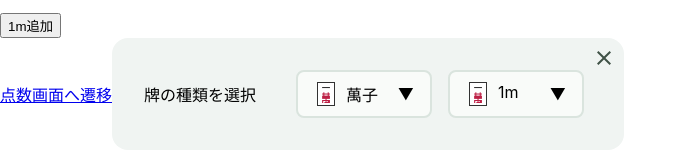
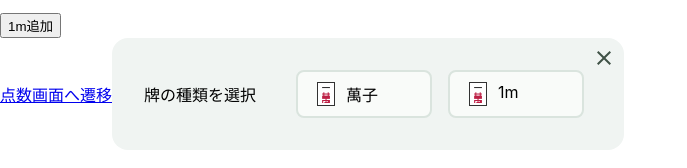
Before and after one commit to disk-12/HappyMahjong, a React (Create React App) app in the folder frontend/: page /check in a window 1280 px wide. Shown: the part 152-320 px from the top of the page, without its empty margins (0-687 px from the left). Built offline with nearby package versions, Linux system fonts and the light colour scheme.

Commit message:
beforeを削除

```diff
--- a/frontend/src/components/HaiSelector/HaiSelector.scss
+++ b/frontend/src/components/HaiSelector/HaiSelector.scss
@@ -18,11 +18,10 @@
         box-sizing: border-box;
         border-radius: 8px;
 
-        &:after{
-            content:"▼";
-            right:12px;
-            line-height:44px;
-        }
+
+    }
+    &__triangle{
+
     }
     &__label{
         display:flex;
--- a/frontend/src/components/HaiSelector/HaiSelector.tsx
+++ b/frontend/src/components/HaiSelector/HaiSelector.tsx
@@ -128,6 +128,7 @@ export const HaiSelector: React.FC<HaiSelectorProps> = ({
         <div className="HaiSelector__panel" onClick={() => setIsShown(true)}>
           <HaiItem icon={icon} text={text} />
         </div>
+        <div className="HaiSelector__triangle"></div>
       </div>
     </ClickAwayListener>
   );
```
